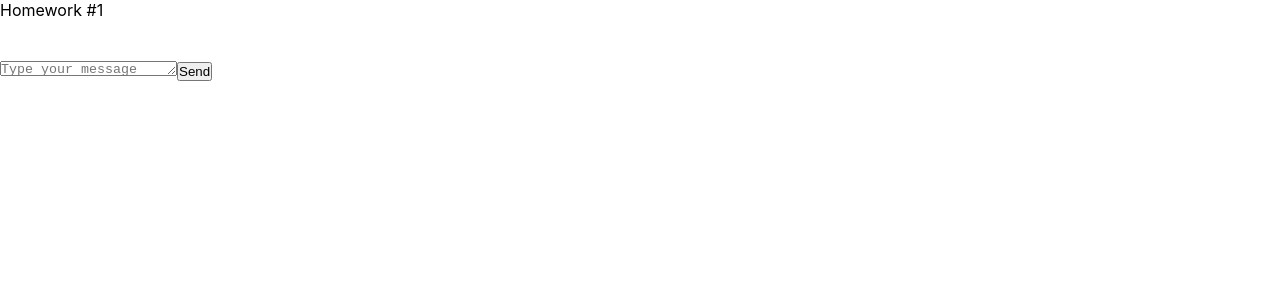
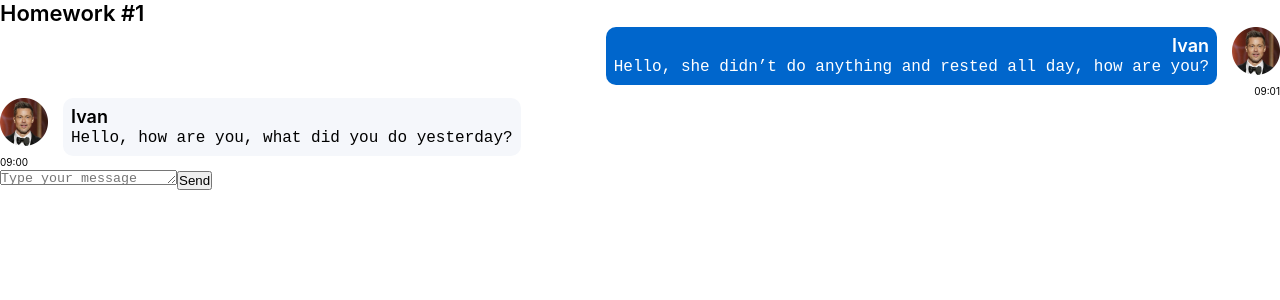
Before and after one commit to golzi99/hw2, a React (Create React App) app: page / in a window 1280 px wide. Shown: the top 300 px of the page. Built offline with nearby package versions, Linux system fonts and the light colour scheme.

Commit message:
add some css and visual info

```diff
--- a/package.json
+++ b/package.json
@@ -1,6 +1,6 @@
 {
   "name": "hws2",
-  "homepage": "http://IgnatZakalinsky.github.io/hws2",
+  "homepage": "http://golzi99.github.io/hw2",
   "version": "0.1.0",
   "private": true,
   "dependencies": {
@@ -16,7 +16,7 @@
     "@types/react-dom": "18.0.6",
     "@types/uuid": "8.3.4",
     "axios": "0.27.2",
-    "gh-pages": "4.0.0",
+    "gh-pages": "^6.1.1",
     "react": "18.2.0",
     "react-dom": "18.2.0",
     "react-redux": "8.0.4",
--- a/src/s1-main/App.module.css
+++ b/src/s1-main/App.module.css
@@ -1,11 +1,14 @@
 .App {
     --header_height: 60px;
+    width: 1280px;
 }
 
 .hw {
-
+    width: 100%;
 }
 
 .hwTitle {
-
+    font-weight: 600;
+    font-size: 22px;
+    line-height: 27px;
 }
--- a/src/s2-homeworks/hw01/HW1.tsx
+++ b/src/s2-homeworks/hw01/HW1.tsx
@@ -14,29 +14,39 @@ import avatar from './avatar.png'
 * */
 
 // нужно создать правильный тип вместо any
-export type MessageType = any
+export type MessageType = {
+    id: number,
+    user: {
+        avatar: string,
+        name: string
+    },
+    message: {
+        text: string,
+        time: string
+    }
+}
 
 // структуру объекта не менять
 export const message0: MessageType = {
     id: 0,
     user: {
         avatar: avatar, // можно менять
-        name: 'Some Name',  // можно менять
+        name: 'Ivan',  // можно менять
     },
     message: {
-        text: 'some textsome textsome textsome textsome textsome textsome text', // можно менять
-        time: '22:00', // можно менять
+        text: 'Hello, she didn’t do anything and rested all day, how are you?', // можно менять
+        time: '09:01', // можно менять
     },
 }
 export const friendMessage0: MessageType = {
     id: 100,
     user: {
         avatar: avatar, // можно менять
-        name: 'Friend Name', // можно менять
+        name: 'Ivan', // можно менять
     },
     message: {
-        text: 'зеркальное сообщение для тренировки css', // можно менять
-        time: '22:00', // можно менять
+        text: 'Hello, how are you, what did you do yesterday?', // можно менять
+        time: '09:00', // можно менять
     },
 }
 
--- a/src/s2-homeworks/hw01/friend-message/FriendMessage.module.css
+++ b/src/s2-homeworks/hw01/friend-message/FriendMessage.module.css
@@ -3,15 +3,20 @@
 }
 
 .friendImageAndText {
-
+    display: flex;
+    gap: 15px;
 }
 
 .friendImageAndText img {
-
+    width: 48px;
+    height: 48px;
 }
 
 .friendText {
-
+    background: rgba(245, 247, 251, 1);
+    border-radius: 10px;
+    padding: 8px;
+    color: rgba(0, 0, 0, 1);
 }
 
 .friendText:after {
@@ -19,13 +24,19 @@
 }
 
 .friendName {
-
+    font-weight: 600;
+    font-size: 18px;
+    line-height: 22px;
 }
 
 .friendMessageText {
-
+    font-weight: 400;
+    font-size: 16px;
+    line-height: 20px;
 }
 
 .friendTime {
-
+    font-weight: 400;
+    font-size: 10px;
+    line-height: 13px;
 }
--- a/src/s2-homeworks/hw01/friend-message/FriendMessage.tsx
+++ b/src/s2-homeworks/hw01/friend-message/FriendMessage.tsx
@@ -1,8 +1,9 @@
 import React from 'react'
 import s from './FriendMessage.module.css'
+import {MessagePropsType} from '../message/Message';
 
 // создать тип вместо any и отобразить приходящие данные
-const FriendMessage = (props: any) => {
+const FriendMessage = (props: MessagePropsType) => {
     return (
         <div
             id={'hw1-friend-message-' + props.message.id}
@@ -11,6 +12,7 @@ const FriendMessage = (props: any) => {
             <div className={s.friendImageAndText}>
                 <img
                     id={'hw1-friend-avatar-' + props.message.id}
+                    src={props.message.user.avatar}
                     // создаёт студент
 
                     //
@@ -21,7 +23,7 @@ const FriendMessage = (props: any) => {
                         className={s.friendName}
                     >
                         {/*создаёт студент*/}
-
+                        {props.message.user.name}
                         {/**/}
                     </div>
                     <pre
@@ -29,7 +31,7 @@ const FriendMessage = (props: any) => {
                         className={s.friendMessageText}
                     >
                         {/*создаёт студент*/}
-
+                        {props.message.message.text}
                         {/**/}
                     </pre>
                 </div>
@@ -39,7 +41,7 @@ const FriendMessage = (props: any) => {
                 className={s.friendTime}
             >
                 {/*создаёт студент*/}
-
+                {props.message.message.time}
                 {/**/}
             </div>
         </div>
--- a/src/s2-homeworks/hw01/message/Message.module.css
+++ b/src/s2-homeworks/hw01/message/Message.module.css
@@ -1,17 +1,26 @@
 .message {
-
+    display: flex;
+    flex-direction: column;
+    align-items: end;
 }
 
 .imageAndText {
-
+    display: flex;
+    order: 0;
+    gap: 15px;
 }
 
 .imageAndText img {
-
+    order: 1;
+    width: 48px;
+    height: 48px;
 }
 
 .text {
-
+    background: rgba(0, 102, 204, 1);
+    border-radius: 10px;
+    padding: 8px;
+    color: rgba(255, 255, 255, 1);
 }
 
 .text:after {
@@ -19,13 +28,20 @@
 }
 
 .name {
-
+    font-weight: 600;
+    font-size: 18px;
+    line-height: 22px;
+    text-align: end;
 }
 
 .messageText {
-
+    font-weight: 400;
+    font-size: 16px;
+    line-height: 20px;
 }
 
 .time {
-
+    font-weight: 400;
+    font-size: 10px;
+    line-height: 13px;
 }
--- a/src/s2-homeworks/hw01/message/Message.tsx
+++ b/src/s2-homeworks/hw01/message/Message.tsx
@@ -1,8 +1,11 @@
 import React from 'react'
 import s from './Message.module.css'
+import {MessageType} from '../HW1';
 
 // нужно создать правильный тип вместо any
-export type MessagePropsType = any
+export type MessagePropsType = {
+    message: MessageType
+}
 
 // нужно отобразить приходящие данные
 const Message = (props: MessagePropsType) => {
@@ -11,26 +14,24 @@ const Message = (props: MessagePropsType) => {
             <div className={s.imageAndText}>
                 <img
                     id={'hw1-avatar-' + props.message.id}
-                    // создаёт студент
-
-                    //
+                    src={props.message.user.avatar}
                 />
                 <div className={s.text}>
                     <div id={'hw1-name-' + props.message.id} className={s.name}>
                         {/*создаёт студент*/}
-
+                        {props.message.user.name}
                         {/**/}
                     </div>
                     <pre id={'hw1-text-' + props.message.id} className={s.messageText}>
                         {/*создаёт студент*/}
-
+                        {props.message.message.text}
                         {/**/}
                     </pre>
                 </div>
             </div>
             <div id={'hw1-time-' + props.message.id} className={s.time}>
                 {/*создаёт студент*/}
-
+                {props.message.message.time}
                 {/**/}
             </div>
         </div>
```
Also changed, not shown: src/s2-homeworks/hw01/Hometask № 1.svg (added), 1 other file (tests, documents, lock files or other folders).
